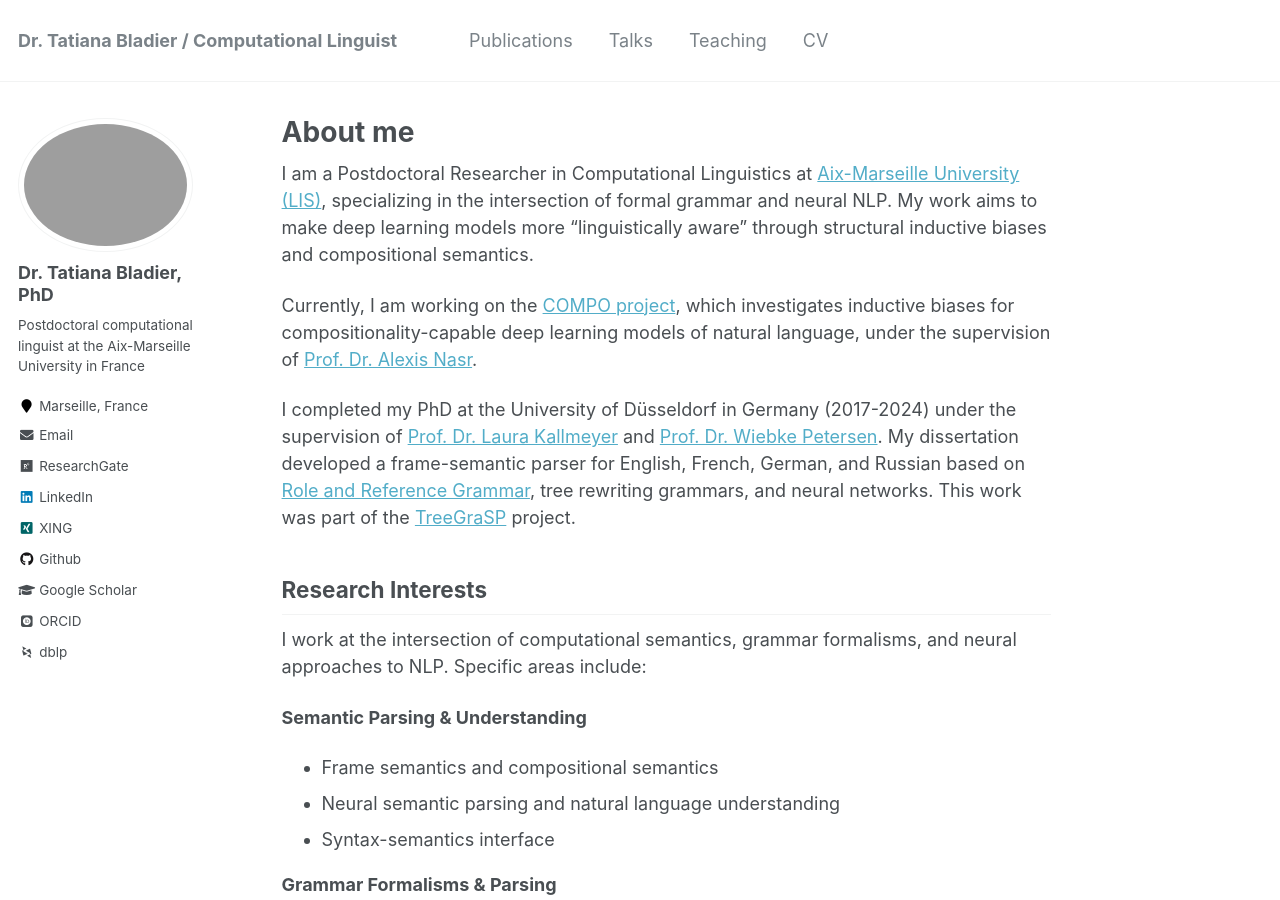
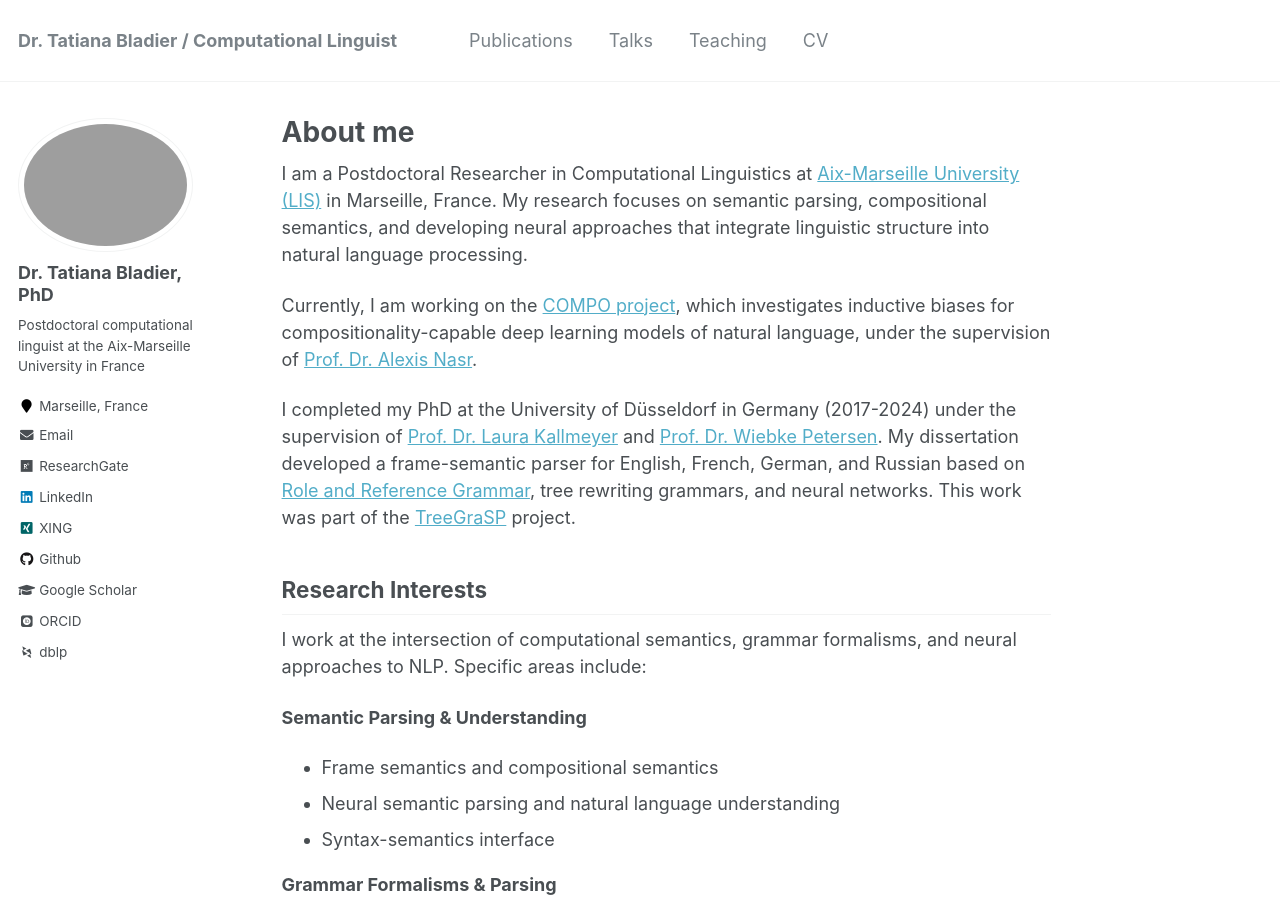
Before and after one commit to TatianaBladier/TatianaBladier.github.io, a Jekyll site: the page built from _pages/about.md, in a window 1280 px wide and 900 px high. Built offline with Jekyll 4.4.1, drawn with Linux system fonts in a browser that asks for light colours; some web fonts are replaced.

Commit message:
update landing page

```diff
--- a/_pages/about.md
+++ b/_pages/about.md
@@ -8,7 +8,7 @@ redirect_from:
   - /about.html
 ---
 
-I am a Postdoctoral Researcher in Computational Linguistics at [Aix-Marseille University](https://www.univ-amu.fr/) [(LIS)](https://talep.lis-lab.fr/), specializing in the intersection of formal grammar and neural NLP. My work aims to make deep learning models more "linguistically aware" through structural inductive biases and compositional semantics.
+I am a Postdoctoral Researcher in Computational Linguistics at [Aix-Marseille University](https://www.univ-amu.fr/) [(LIS)](https://talep.lis-lab.fr/) in Marseille, France. My research focuses on semantic parsing, compositional semantics, and developing neural approaches that integrate linguistic structure into natural language processing.
 
 
 Currently, I am working on the [COMPO project](https://anr.fr/Project-ANR-23-CE23-0031), which investigates inductive biases for compositionality-capable deep learning models of natural language, under the supervision of [Prof. Dr. Alexis Nasr](https://pageperso.lis-lab.fr/alexis.nasr/).
```
